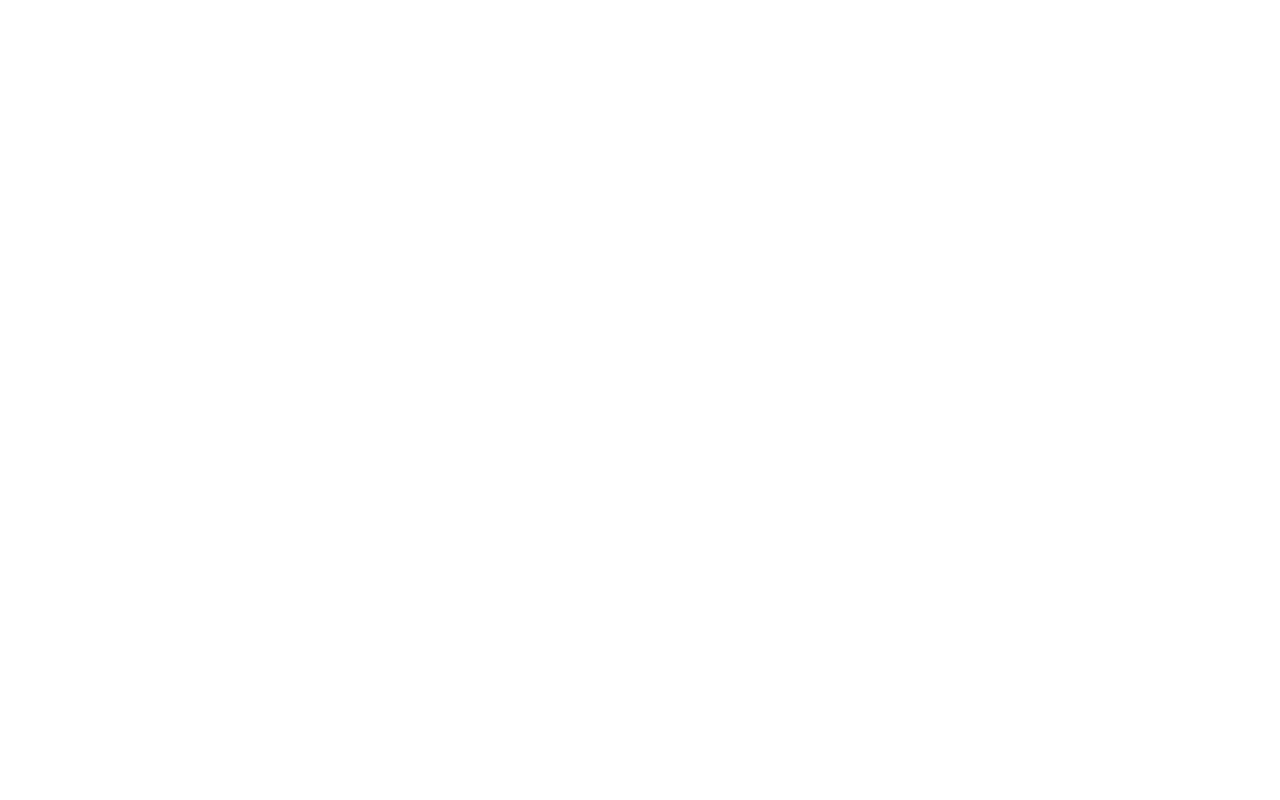
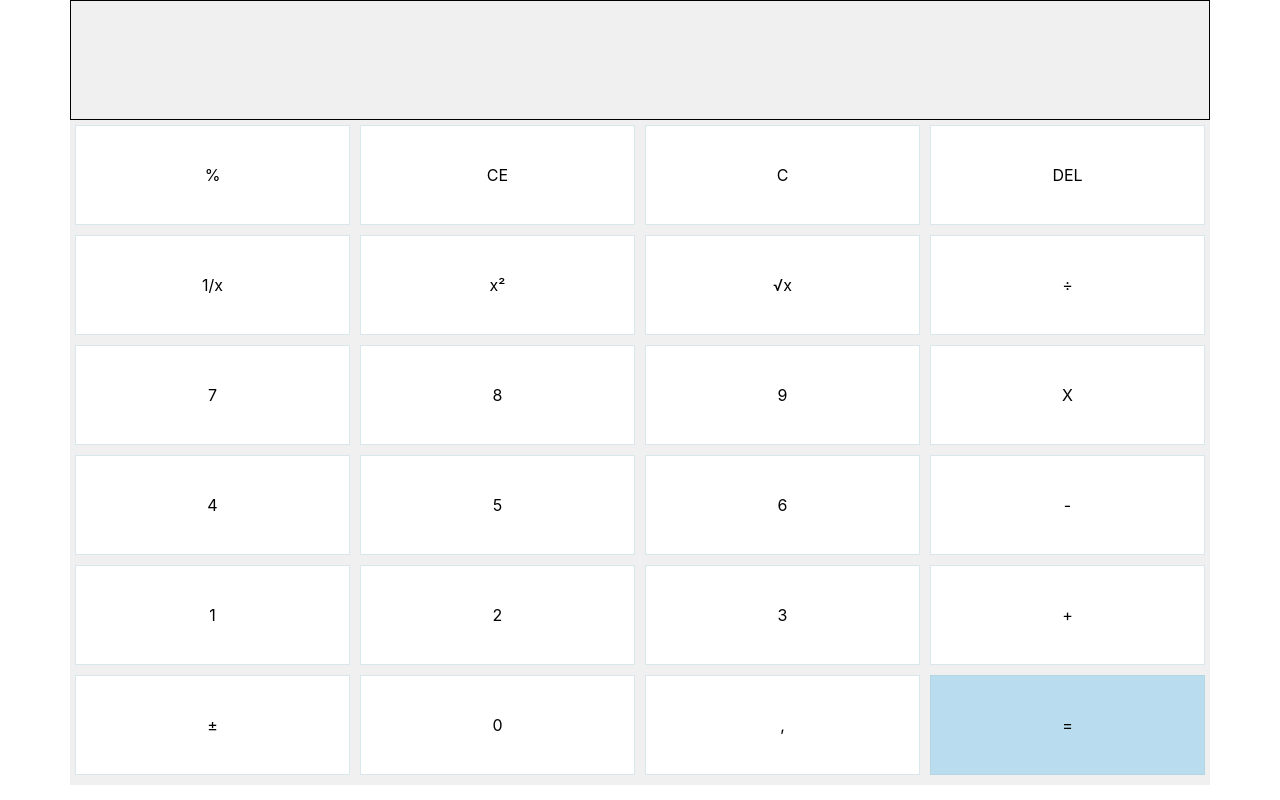
Before and after one commit to Dflorez015/Calculadora_web, a plain HTML site: page index.html in a window 1280 px wide. Drawn offline with nearby package versions, Linux system fonts and the light colour scheme.

Commit message:
Diseño css/bootstrap terminado

```diff
--- a/index.html
+++ b/index.html
@@ -4,9 +4,45 @@
     <meta charset="UTF-8">
     <meta name="viewport" content="width=device-width, initial-scale=1.0, shrink-to-fit=no">
     <link rel="stylesheet" href="https://stackpath.bootstrapcdn.com/bootstrap/4.5.2/css/bootstrap.min.css" integrity="sha384-JcKb8q3iqJ61gNV9KGb8thSsNjpSL0n8PARn9HuZOnIxN0hoP+VmmDGMN5t9UJ0Z" crossorigin="anonymous">
+   <link rel="stylesheet" href="style.css">
     <title>Claculadora</title>
 </head>
 <body>
-
+        <div id="resultado" class="container-md">
+            <label for="resultado"></label>
+        </div>
+        <div id="botones_contenedor" class="container-sm">
+            <div class="row">
+                <input type="button" class="col" value="%"></input>
+                <input type="button" class="col" value="CE"></input>
+                <input type="button" class="col" value="C"></input>
+                <input type="button" class="col" value="DEL"></input>
+                <div class="w-100"></div>
+                <input type="button"  class="col"value="1/x"></input>
+                <input type="button"  class="col"value="x²"></input>
+                <input type="button"  class="col"value="√x"></input>
+                <input type="button"  class="col"value="÷"></input>
+                <div class="w-100"></div>
+                <input type="button" class="col" value="7"></input>
+                <input type="button" class="col" value="8"></input>
+                <input type="button" class="col" value="9"></input>
+                <input type="button" class="col" value="X"></input>
+                <div class="w-100"></div>
+                <input type="button"  class="col" value="4"></input>
+                <input type="button"  class="col" value="5"></input>
+                <input type="button"  class="col" value="6"></input>
+                <input type="button"  class="col" value="-"></input>
+                <div class="w-100"></div>
+                <input type="button" class="col" value="1"></input>
+                <input type="button" class="col" value="2"></input>
+                <input type="button" class="col" value="3"></input>
+                <input type="button" class="col" value="+"></input>
+                <div class="w-100"></div>
+                <input type="button"  class="col" value="±"></input>
+                <input type="button"  class="col" value="0"></input>
+                <input type="button"  class="col" value=","></input>
+                <input type="button" id="igual" class="col" value="="></input>
+            </div>
+        </div>
 </body>
 </html>
--- /dev/null
+++ b/style.css
@@ -0,0 +1,21 @@
+#resultado{
+    border: 1px solid black;
+    height: 120px;
+    background: rgba(108, 108, 108, 0.1);
+}
+
+#botones_contenedor{
+    height: 665px;
+    background: rgba(108, 108, 108, 0.1);
+}
+
+#botones_contenedor input{
+    margin: 5px;
+    height: 100px;
+    background: #fff;
+    border: 1px solid rgba(176, 208, 216, 0.5);
+}
+
+#botones_contenedor #igual{
+    background: rgba(180, 220, 240, 0.9);
+}
```
